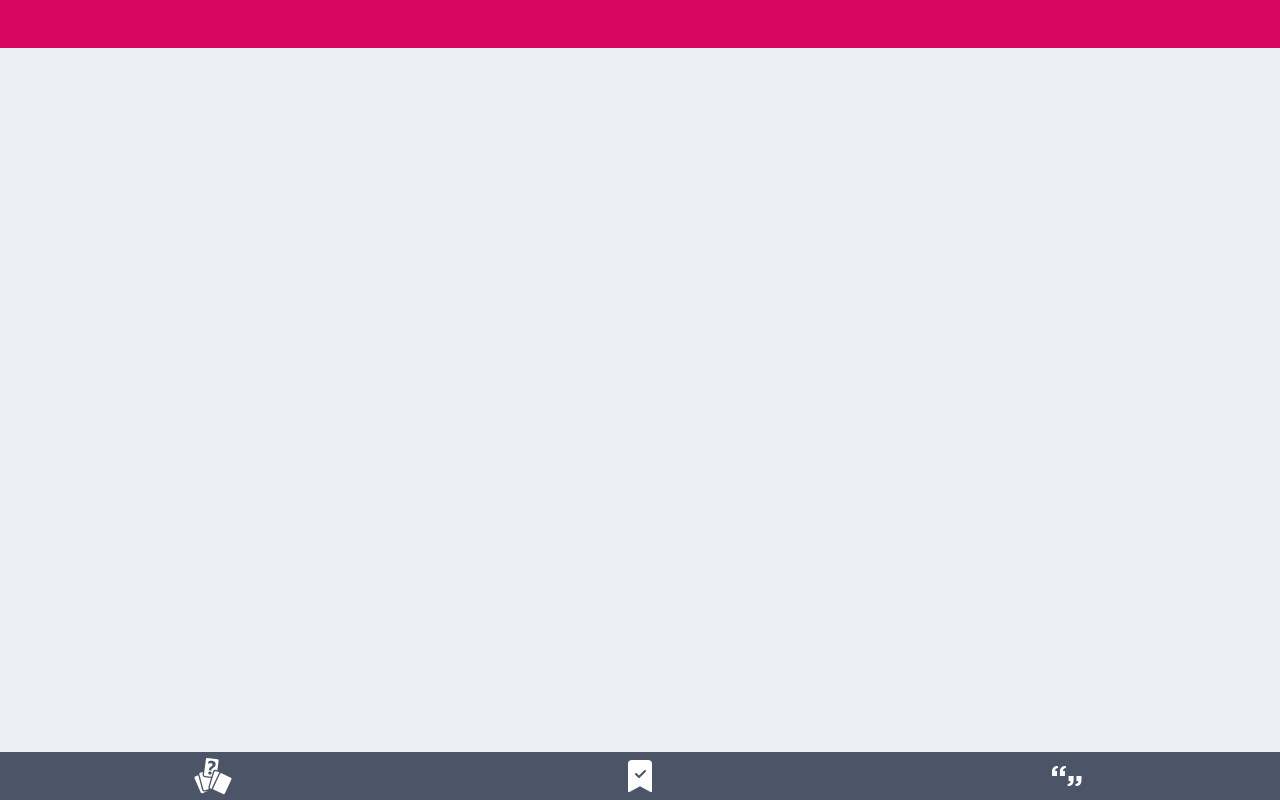
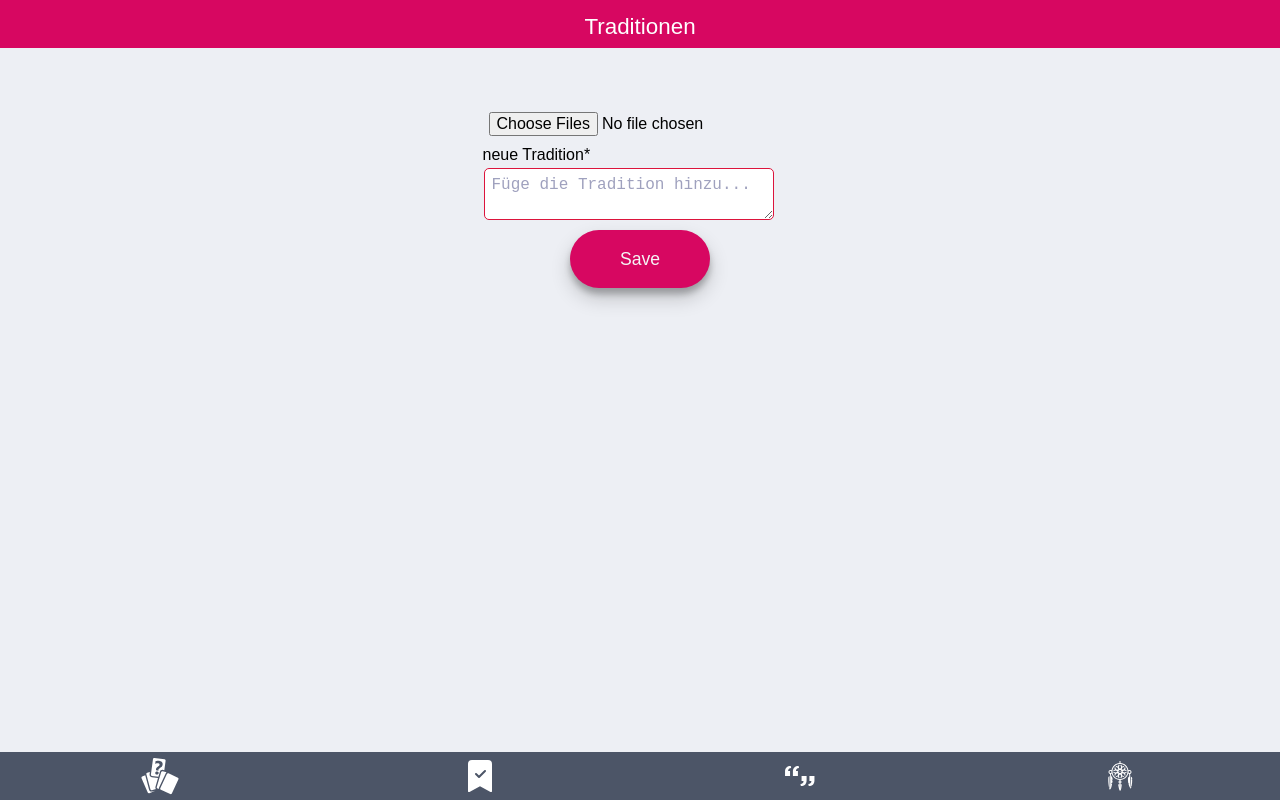
Before and after one commit to annadragan/capstone-project, a React (Create React App) app: page /create in a window 1280 px wide. Before the commit this address had no page. Built offline with nearby package versions, Linux system fonts and the light colour scheme.

Commit message:
Install cloudinary and axios

```diff
--- a/package.json
+++ b/package.json
@@ -6,6 +6,8 @@
     "@testing-library/jest-dom": "^5.16.2",
     "@testing-library/react": "^12.1.4",
     "@testing-library/user-event": "^13.5.0",
+    "axios": "^0.26.1",
+    "cloudinary": "^1.29.0",
     "nanoid": "^3.3.2",
     "react": "^17.0.2",
     "react-dom": "^17.0.2",
--- a/src/App.js
+++ b/src/App.js
@@ -8,6 +8,8 @@ import Navigation from './components/Navigation';
 import BookmarkArchive from './pages/BookmarkArchive';
 import VocabularyCards from './pages/VocabularyCards';
 import IdiomaticExpressions from './pages/IdiomaticExpressions';
+import Traditions from './pages/Traditions';
+import ImageForm from './components/ImageForm';
 
 function App() {
   const [vocabulary, setVocabulary] = useLocalStorage('dictionary', []);
@@ -44,6 +46,12 @@ function App() {
             }
           />
           <Route path="/idioms" element={<IdiomaticExpressions />} />
+
+          <Route
+            path="/create"
+            element={<ImageForm onCreateTradition={handleSubmitTerm} />}
+          />
+          <Route path="/traditions" element={<Traditions />} />
         </Routes>
         <Navigation />
       </AppWrapper>
--- a/src/components/AsideButton.js
+++ b/src/components/AsideButton.js
@@ -6,7 +6,7 @@ export default function AsideButton({ children, ...buttonProps }) {
 
 const ButtonStyled = styled.button`
   position: fixed;
-  bottom: 56px;
+
   z-index: 2;
   background: transparent;
   border: transparent;
@@ -19,11 +19,20 @@ const ButtonStyled = styled.button`
     props.variant === 'scroll' &&
     css`
       left: 10px;
+      bottom: 56px;
     `}
 
   ${props =>
     props.variant === 'plus' &&
     css`
       right: 16px;
+      bottom: 56px;
+    `}
+
+    ${props =>
+    props.variant === 'back' &&
+    css`
+      left: 16px;
+      top: 56px;
     `}
 `;
--- /dev/null
+++ b/src/components/ImageForm.js
@@ -0,0 +1,116 @@
+import axios from 'axios';
+import { useState } from 'react';
+import { useNavigate } from 'react-router-dom';
+import styled from 'styled-components';
+import Button from './Button';
+import Header from './Header';
+import Input from './Input';
+
+const CLOUDNAME = process.env.REACT_APP_CLOUDINARY_CLOUDNAME;
+const PRESET = process.env.REACT_APP_CLOUDINARY_PRESET;
+
+export default function ImageForm({ onSubmit, onCreateTradition }) {
+  const [photo, setPhoto] = useState('');
+  const [tradition, setTradition] = useState({});
+
+  const navigate = useNavigate();
+
+  return (
+    <>
+      <Header>Traditionen</Header>
+      <Form
+        autoComplete="off"
+        onSubmit={handleSubmitTradition}
+        aria-describedby="Describe a new tradition"
+      >
+        <ImageUpload>
+          {photo ? (
+            <img
+              src={photo}
+              alt=""
+              style={{
+                width: '70%',
+              }}
+            />
+          ) : (
+            <input
+              type="file"
+              name="file"
+              aria-label="upload your photo"
+              onChange={upload}
+              multiple="multiple"
+            />
+          )}
+        </ImageUpload>
+        <Input
+          onChange={handleOnChange}
+          requiered
+          type="text"
+          name="tradition"
+          labelText="neue Tradition*"
+          placeholder="Füge die Tradition hinzu..."
+          maxLength="300"
+          minLength="2"
+          id="tradition"
+        />
+        <Button category="Save" type="button" />
+      </Form>
+    </>
+  );
+
+  function upload(event) {
+    const url = `https://api.cloudinary.com/v1_1/${CLOUDNAME}/upload`;
+    const formData = new FormData();
+    formData.append('file', event.target.files[0]);
+    formData.append('upload_preset', PRESET);
+
+    axios
+      .post(url, formData, {
+        headers: {
+          'Content-type': 'multipart/form-data',
+        },
+      })
+      .then(onPhotoSubmit)
+      .catch(err => console.error(err));
+  }
+
+  function onPhotoSubmit(response) {
+    setPhoto(response.data.url);
+  }
+
+  function handleOnChange(event) {
+    const { name, value } = event.target;
+    setTradition({
+      ...tradition,
+      [name]: value,
+    });
+  }
+
+  function handleSubmitTradition(event) {
+    event.preventDefault();
+    const form = event.target;
+    const newTradition = form.elements.tradition.value.trim();
+
+    if (newTradition.length >= 2) {
+      onCreateTradition(newTradition);
+      setTradition('');
+
+      onSubmit(tradition, photo);
+      navigate('/traditions');
+      form.reset();
+    }
+  }
+}
+
+const ImageUpload = styled.div`
+  margin: 5px;
+  padding: 5px;
+  input {
+    width: 100%;
+  }
+`;
+
+const Form = styled.form`
+  display: flex;
+  flex-direction: column;
+`;
--- a/src/components/Navigation.js
+++ b/src/components/Navigation.js
@@ -1,6 +1,6 @@
 import { IconContext } from 'react-icons';
 import { BsFillBookmarkCheckFill } from 'react-icons/bs';
-import { GiCardRandom } from 'react-icons/gi';
+import { GiCardRandom, GiDreamCatcher } from 'react-icons/gi';
 import { GrBlockQuote } from 'react-icons/gr';
 import { NavLink } from 'react-router-dom';
 import styled from 'styled-components';
@@ -21,6 +21,11 @@ export default function Navigation() {
       <LinkStyled to="/idioms">
         <IconContext.Provider value={{ size: '32px' }}>
           <GrBlockQuote />
+        </IconContext.Provider>
+      </LinkStyled>
+      <LinkStyled to="/traditions">
+        <IconContext.Provider value={{ size: '32px' }}>
+          <GiDreamCatcher />
         </IconContext.Provider>
       </LinkStyled>
     </Nav>
--- /dev/null
+++ b/src/pages/Traditions.js
@@ -0,0 +1,18 @@
+import { TiArrowBackOutline } from 'react-icons/ti';
+import { useNavigate } from 'react-router-dom';
+import AsideButton from '../components/AsideButton';
+import Header from '../components/Header';
+import ScreenReaderOnly from '../components/ScreenReaderOnly';
+
+export default function Traditions() {
+  const navigate = useNavigate();
+  return (
+    <>
+      <Header>Traditionen</Header>
+      <AsideButton variant="back" onClick={() => navigate('/create')}>
+        <TiArrowBackOutline style={{ width: '35px', height: '35px' }} />{' '}
+        <ScreenReaderOnly>go to create a tradition form</ScreenReaderOnly>
+      </AsideButton>
+    </>
+  );
+}
--- a/src/pages/VocabularyCards.js
+++ b/src/pages/VocabularyCards.js
@@ -20,7 +20,10 @@ export default function VocabularyCards({
 
       {vocabulary.length === 0 ? (
         <>
-          <p>Es sind noch keine Vokabelkärtchen da</p>
+          <p>
+            Es sind noch keine Vokabelkärtchen da. Um eine zu erstellen klicke
+            auf den Plus
+          </p>
         </>
       ) : (
         <CardList
```
Also changed, not shown: 1 other file (tests, documents, lock files or other folders).
